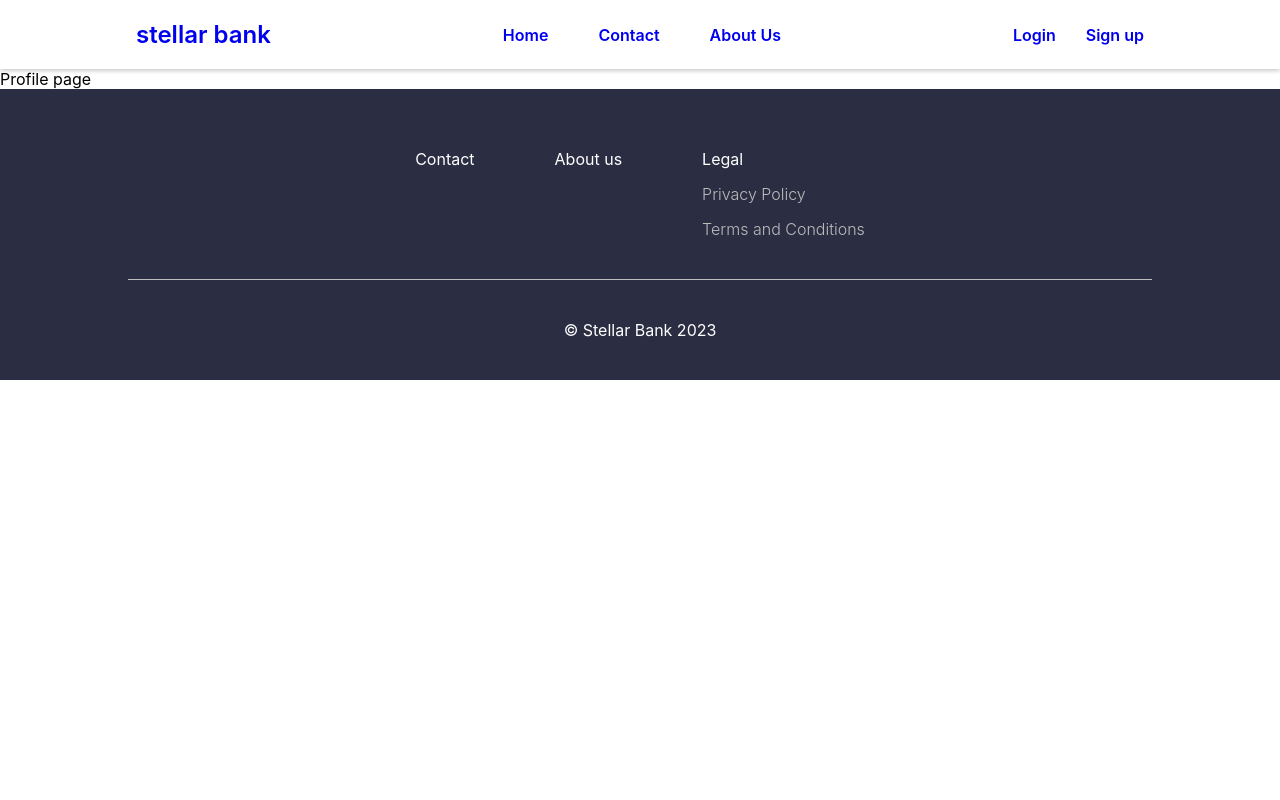
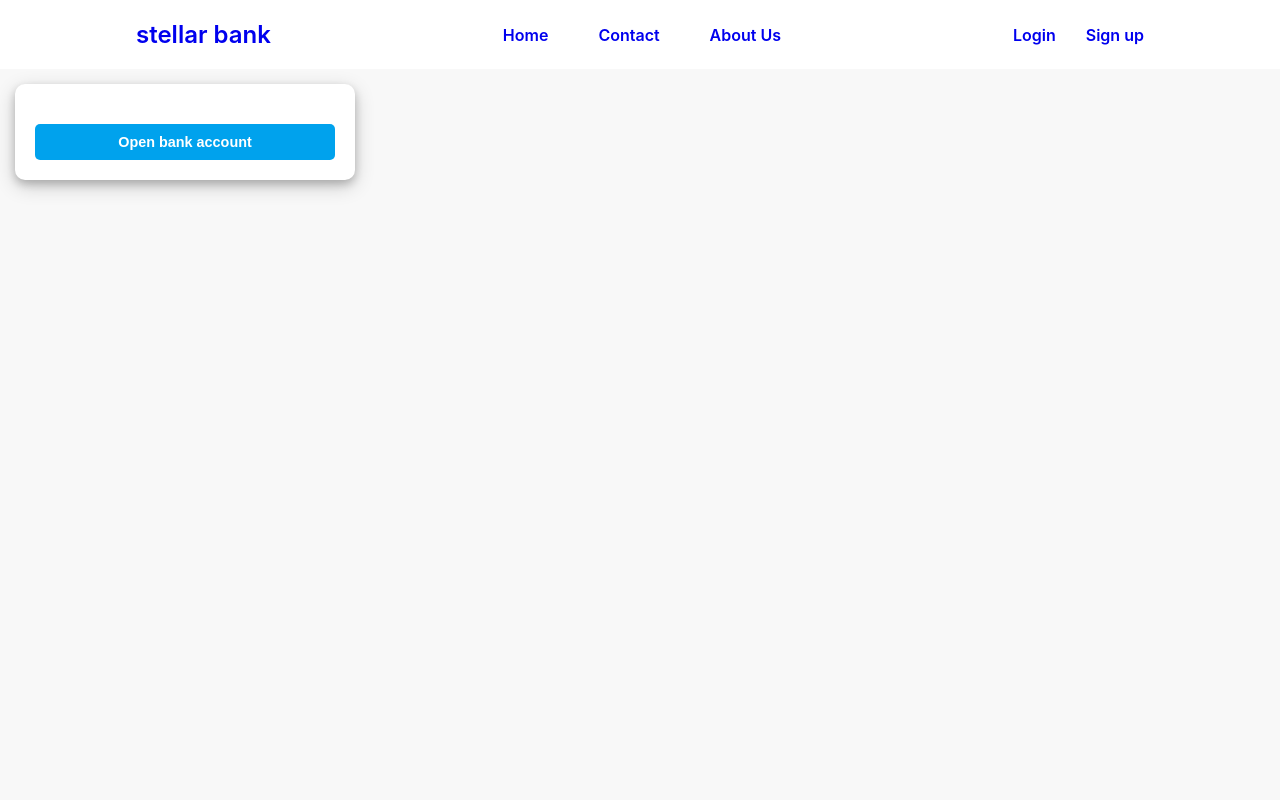
Before and after one commit to vldimr14/webbankapp, a React (Create React App) app in the folder frontend/webbankapp-frontend/: page /profile in a window 1280 px wide. Shown: the top 800 px of the page. Built offline with nearby package versions, Linux system fonts and the light colour scheme; no server answers; the HTML template or start-up script is replaced by a standard one.

Commit message:
implement open bank account feature

```diff
--- a/frontend/webbankapp-frontend/src/components/Header.jsx
+++ b/frontend/webbankapp-frontend/src/components/Header.jsx
@@ -61,7 +61,7 @@ function Header() {
             </Link>
           </div>
         ) : (
-          <button className='btn' onClick={logout}>
+          <button className='btn btn-submit' onClick={logout}>
             Log out
           </button>
         )
--- /dev/null
+++ b/frontend/webbankapp-frontend/src/components/ProfileComponent.jsx
@@ -0,0 +1,59 @@
+import api from 'axios';
+import Cookies from 'universal-cookie';
+import { useEffect, useState } from 'react';
+
+
+function  ProfileComponent() {
+  const cookies = new Cookies();
+  const [profileData, setProfileData] = useState('');
+
+  useEffect(() => {
+    getProfileInfo();
+  });
+
+  const getProfileInfo = async () => {
+    const response = await api.get('/api/profile', {
+      headers: {'Authorization' : `Bearer ${cookies.get('jwt-token')}`}
+    }).catch((error) => {
+      console.error('Error during getting profile information.', error.response ? error.response.data : error.message)
+    });
+
+    setProfileData(response.data);
+    console.log(response.data);
+  }
+
+  const createBankAccount = async () => {
+    const response = await api.get('/api/profile/create_account', {
+      headers: {'Authorization' : `Bearer ${cookies.get('jwt-token')}`}
+    }).catch((error) => {
+      console.error('Error during creating bank account.', error.response ? error.response.data : error.message)
+    })
+  }
+
+  return (
+    <div className="container">
+      <div className="profile-card">
+        <div className="user-name">
+          {profileData.firstName} {profileData.lastName}
+        </div>
+
+        {/* Render bank account information */
+        profileData.bankAccountId ? (
+        <div className="bank-account">
+          <div className="label">Bank account id</div>
+          <div className="account-number">{profileData.bankAccountId}</div>
+          <div className="label">Balance</div>
+          <div className="balance">
+            {profileData.bankAccountBalance} {profileData.bankAccountCurrency}
+          </div>
+        </div>
+        ) : (
+          <button className='btn btn-submit' onClick={createBankAccount}>Open bank account</button>
+        )}
+
+      </div>
+    </div>
+  );
+}
+
+export default ProfileComponent;
--- a/frontend/webbankapp-frontend/src/index.css
+++ b/frontend/webbankapp-frontend/src/index.css
@@ -225,3 +225,42 @@ input {
 .about-container {
   display: flex;
 }
+
+/* PROFILE PAGE */
+.profile-card {
+  display: flex;
+  justify-content: center;
+  flex-direction: column;
+  gap: 20px;
+  margin: 15px;
+  padding: 20px;
+  width: 300px;
+  border-radius: 10px;
+  background-color: var(--element-background-color);
+  box-shadow: 0 4px 8px 0 rgba(0, 0, 0, 0.2), 0 6px 20px 0 rgba(0, 0, 0, 0.19);
+}
+
+.user-name {
+  font-size: 1.5rem;
+  font-weight: 600;
+}
+
+.bank-account {
+  display: flex;
+  flex-direction: column;
+  justify-content: space-around;
+  gap: 5px;
+}
+
+.label {
+  font-size: 1.3rem;
+}
+
+.account-number {
+  font-size: 1.3rem;
+}
+
+.balance {
+  font-size: 1.8rem;
+  font-weight: 700;
+}
--- a/frontend/webbankapp-frontend/src/pages/Profile.jsx
+++ b/frontend/webbankapp-frontend/src/pages/Profile.jsx
@@ -1,11 +1,14 @@
 import Header from '../components/Header'
 import Footer from '../components/Footer'
+import { useEffect } from 'react';
+import ProfileComponent from '../components/ProfileComponent';
 
 function Profile() {
+
   return (
 		<div>
 			<Header />
-			Profile page
+			<ProfileComponent />
 			<Footer />
 		</div>
   );
```
